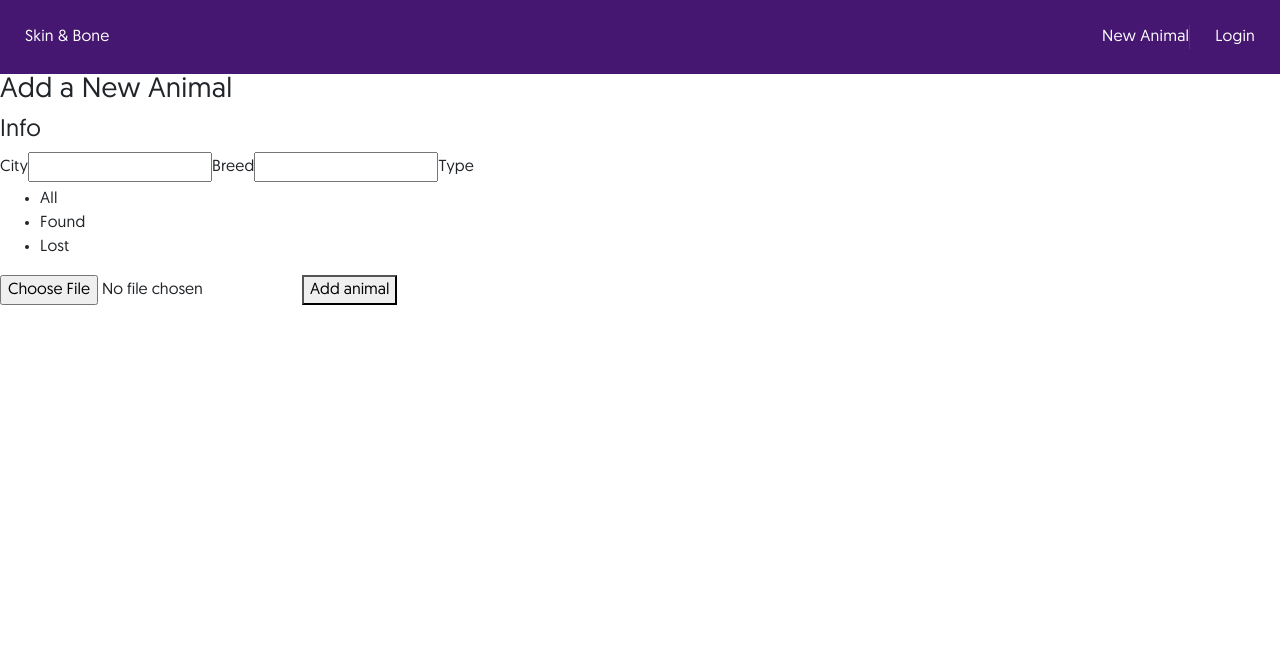
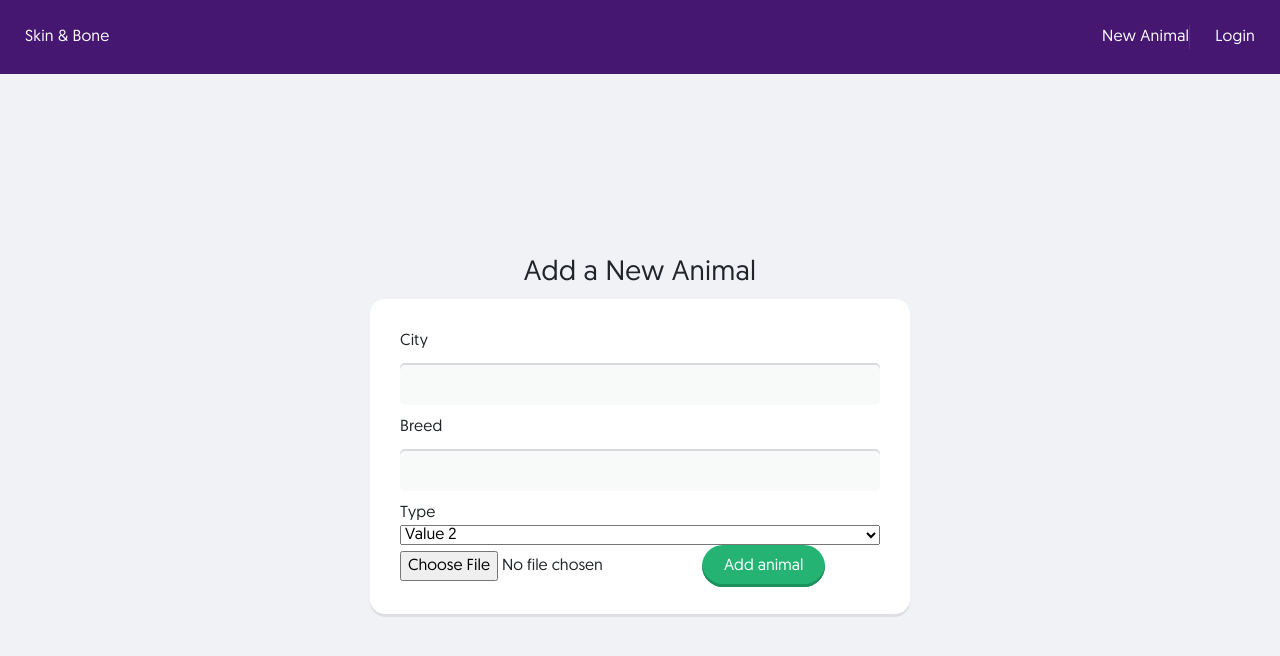
Before and after one commit to francoro/React-Node-tutorials, a React (Create React App) app: page /new-animal in a window 1280 px wide. Shown: the top 656 px of the page. Built offline with nearby package versions, Linux system fonts and the light colour scheme.

Commit message:
styling add new animal

```diff
--- a/src/components/NewAnimal/index.tsx
+++ b/src/components/NewAnimal/index.tsx
@@ -1,5 +1,5 @@
 import React, { useState } from 'react'
-import { Container, WrapperInfo, Title, SubMenu, Label, Input, ContainerInputs, Button } from './styled'
+import { Container, Wrapper, Title, Label, Input, ContainerInputs, Button, ContainerInput } from './styled'
 
 export const NewAnimal = () => {
     const [city, setCity] = useState<string>('')
@@ -22,7 +22,7 @@ export const NewAnimal = () => {
         let animalBase64 = '';
         getBase64(fileUploaded, (result: any) => {
             animalBase64 = result;
-            console.log(animalBase64)
+
         });
     }
 
@@ -33,24 +33,29 @@ export const NewAnimal = () => {
         //picture
         <Container>
             <Title>Add a New Animal</Title>
-            <WrapperInfo>
-                <SubMenu>Info</SubMenu>
+            <Wrapper>
                 <ContainerInputs>
+                    <ContainerInput>
                         <Label htmlFor="city">City</Label>
                         <Input id="city" value={city} onChange={(e) => setCity(e.target.value)} type="text" />
+                    </ContainerInput>
+                    <ContainerInput>
                         <Label htmlFor="breed">Breed</Label>
                         <Input id="breed" value={breed} onChange={(e) => setBreed(e.target.value)} type="text" />
+                    </ContainerInput>
+                    <ContainerInput>
                         <Label>Type</Label>
-                    <ul>
-                        <li>All</li>
-                        <li>Found</li>
-                        <li>Lost</li>
-                    </ul>
-
+                        <select name="select">
+  <option value="value1">Value 1</option>
+  <option value="value2" selected>Value 2</option>
+  <option value="value3">Value 3</option>
+</select>
+                    </ContainerInput>
+                </ContainerInputs>
                 <input type="file" onChange={(event: any) => setFile(event?.target?.files[0] as any)} />
                 <Button onClick={handleUploadAnimal}>Add animal</Button>
-                </ContainerInputs>
-            </WrapperInfo>
+
+            </Wrapper>
         </Container>
     )
 }
--- a/src/components/NewAnimal/styled.tsx
+++ b/src/components/NewAnimal/styled.tsx
@@ -1,11 +1,22 @@
 import styled from 'styled-components'
+const NAV_HEIGHT = "74px"
 
 export const Container = styled.div`
-
+    display: flex;
+    align-items: center;
+    justify-content: center;
+    background-color: #F1F2F5;
+    height: calc(100% - ${NAV_HEIGHT});
+    flex-direction: column;
 `
 
-export const WrapperInfo = styled.div`
-
+export const Wrapper = styled.div`
+    background: #FFF;
+    width: 540px;
+    max-width: 540px;
+    box-shadow: inset 0 -3px 0 rgba(84,94,111,.2);
+    padding: 30px;
+    border-radius: 15px;
 `
 
 export const Title = styled.h3`
@@ -17,14 +28,55 @@ export const SubMenu = styled.h4`
 `
 
 export const Label = styled.label`
+    margin: 0;
+`
+
+export const ContainerInput = styled.div`
+    display: flex;
+    flex-direction: column;
 `
 
 export const ContainerInputs = styled.div`
-
+    display: flex;
+    flex-direction: column;
 `
 
 export const Input = styled.input`
+    -webkit-appearance: none;
+    appearance: none;
+    border-radius: 5px;
+    box-shadow: inset 0 2px 0 rgba(84,94,111,.2);
+    font-family: geomanist,system;
+    font-weight: 400;
+    font-size: 16px;
+    color: rgba(84,94,111,.8);
+    padding: 9px 14px 5px;
+    background: rgba(84,94,111,.04);
+    border: none;
+    outline: none;
+    line-height: 28px;
+    margin: 10px 0px;
 `
 
 export const Button = styled.button`
+    border: none;
+    display: inline-block;
+    font-size: 16px;
+    font-family: geomanist,system;
+    font-weight: 400!important;
+    outline: none;
+    color: #fff;
+    border-radius: 46px;
+    cursor: pointer;
+    transition: transform .2s ease-in-out,background .2s ease-in-out;
+    background: #24b373;
+    box-shadow: inset 0 -3px 0 #1d915d;
+    line-height: 38px;
+    height: 42px;
+    padding: 0 22px;
+    width: auto;
+
+    &:focus {
+        outline: none;
+    }
 `
```
Lines whose indentation alone changed are shown as unchanged.
